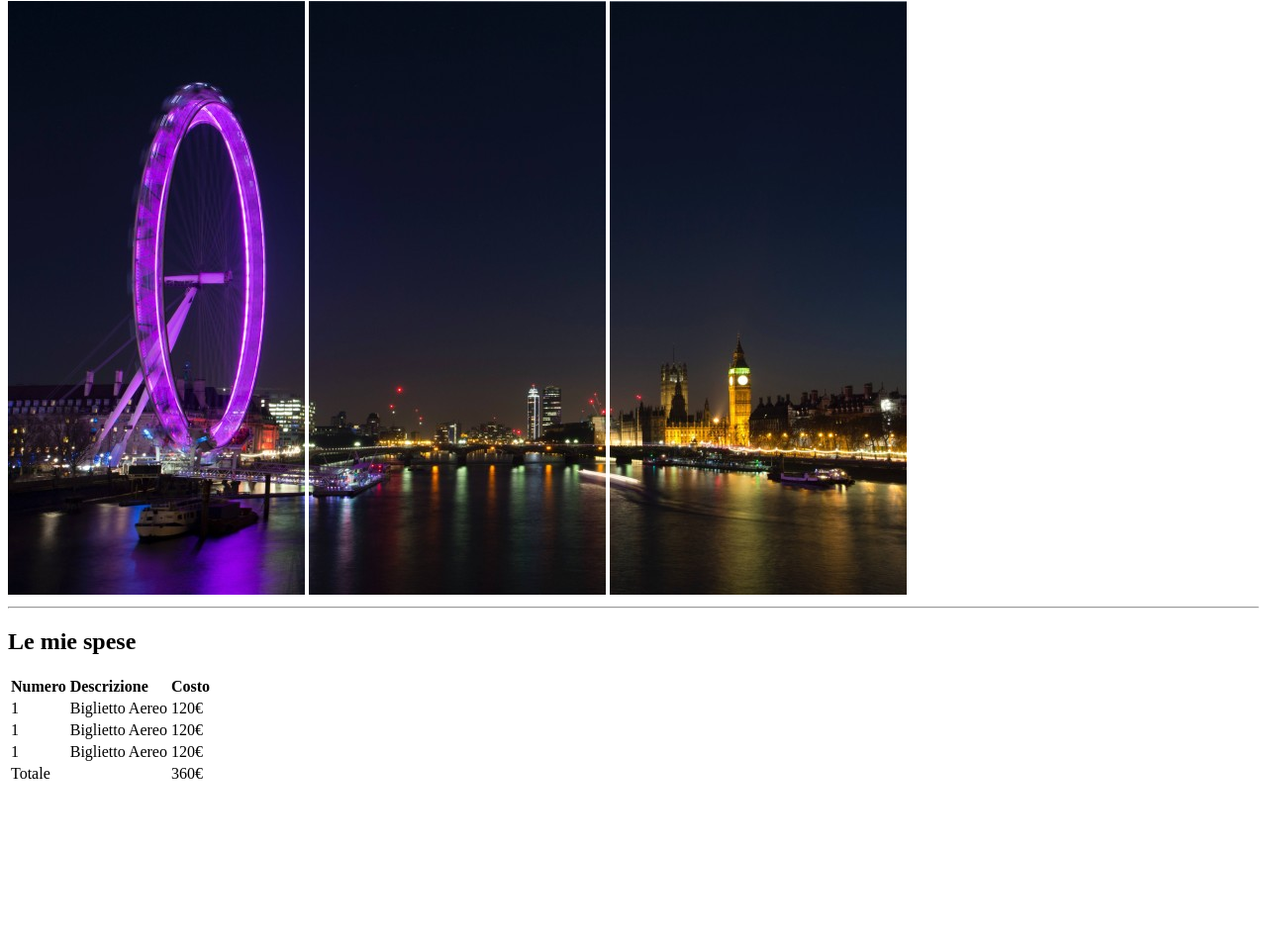
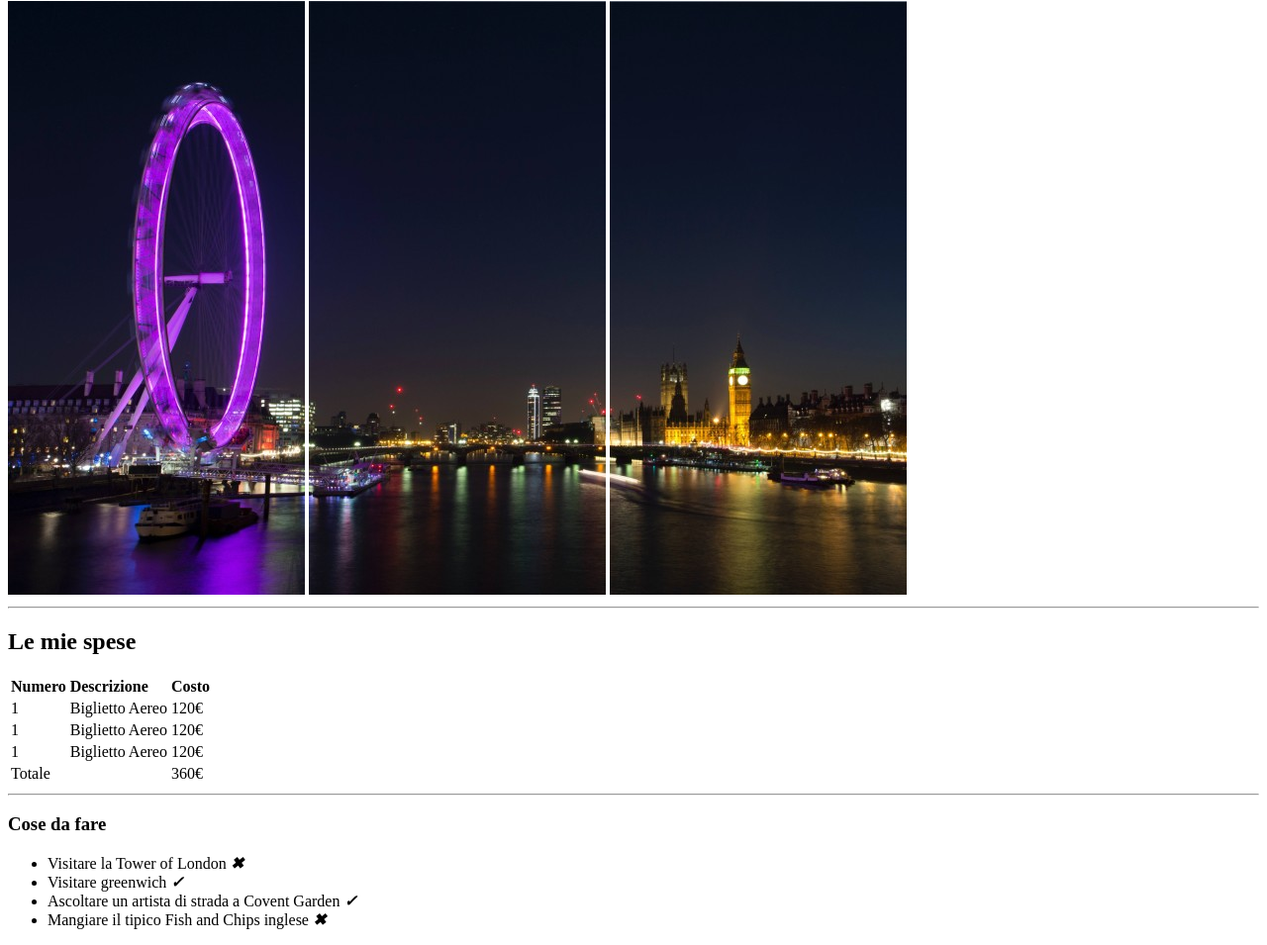
Before and after one commit to enricopaol/html-london-trip, a website: page index.html in a window 1280 px wide. Shown: the part 79-1034 px from the top of the page at 99% size. Before the commit the page ends 881 px from the top, so only its background shows below. Drawn offline with Linux system fonts and the light colour scheme.

Commit message:
sezione "Cose da fare"

```diff
--- a/index.html
+++ b/index.html
@@ -19,6 +19,7 @@
     <!-- Parte Centrale -->
     <main>
       <!-- Sezione "le mie spese" -->
+      <section>
         <hr />
         <h2>Le mie spese</h2>
 
@@ -49,7 +50,33 @@
             <td>360€</td>
           </tr>
         </table>
+      </section>
       <!-- Fine Sezione "le mie spese" -->
+
+      <!-- Sezione "Cose da fare" -->
+      <section>
+        <hr />
+        <h3>Cose da fare</h3>
+        <ul>
+          <li>
+            Visitare la Tower of London <em><strong>&#10006;</strong></em>
+          </li>
+          <li>
+            Visitare greenwich <em><strong>&#10003;</strong></em>
+          </li>
+          <li>
+            Ascoltare un artista di strada a Covent Garden
+            <em><strong>&#10003;</strong></em>
+          </li>
+          <li>
+            Mangiare il tipico Fish and Chips inglese
+            <em><strong>&#10006;</strong></em>
+          </li>
+        </ul>
+      </section>
+      <!-- Fine Sezione Cose da fare -->
+
+      <!--Sezione "Info tili"-->
     </main>
     <!-- Fine Parte Centrale -->
   </body>
```
Lines whose indentation alone changed are shown as unchanged.
